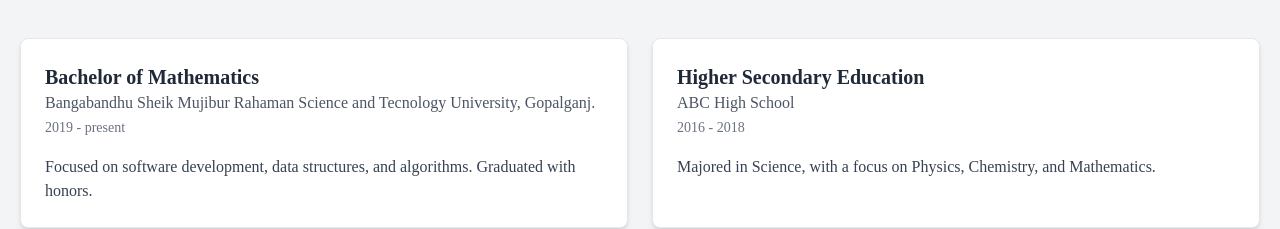
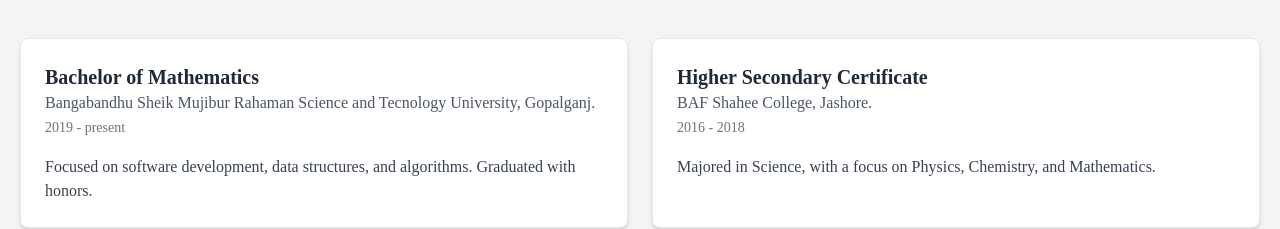
Before and after one commit to Apur0y/portfolio-lite, a React (Vite) app: page / in a window 1280 px wide. Shown: the part 1322-1551 px from the top of the page. Built offline with nearby package versions, Linux system fonts and the light colour scheme.

Commit message:
Adding the institude

```diff
--- a/src/component/Education.jsx
+++ b/src/component/Education.jsx
@@ -11,8 +11,8 @@ const Education = () => {
         "Focused on software development, data structures, and algorithms. Graduated with honors.",
     },
     {
-      degree: "Higher Secondary Education",
-      institution: "ABC High School",
+      degree: "Higher Secondary Certificate",
+      institution: "BAF Shahee College, Jashore.",
       year: "2016 - 2018",
       description:
         "Majored in Science, with a focus on Physics, Chemistry, and Mathematics.",
```
